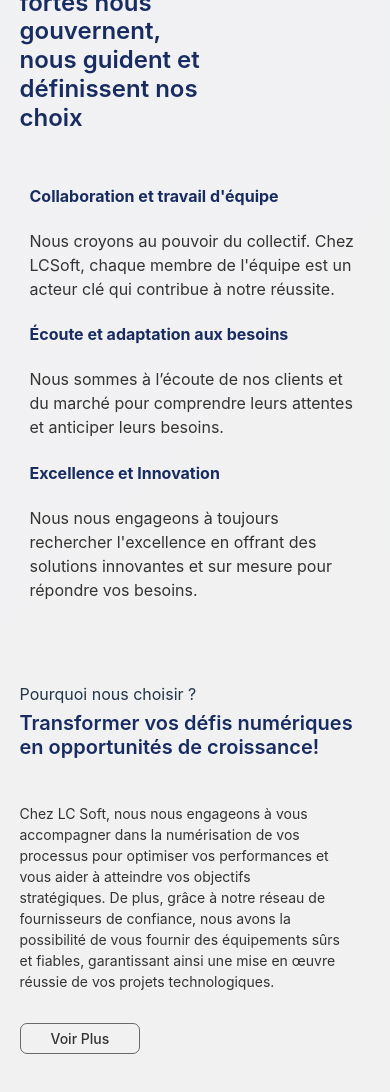
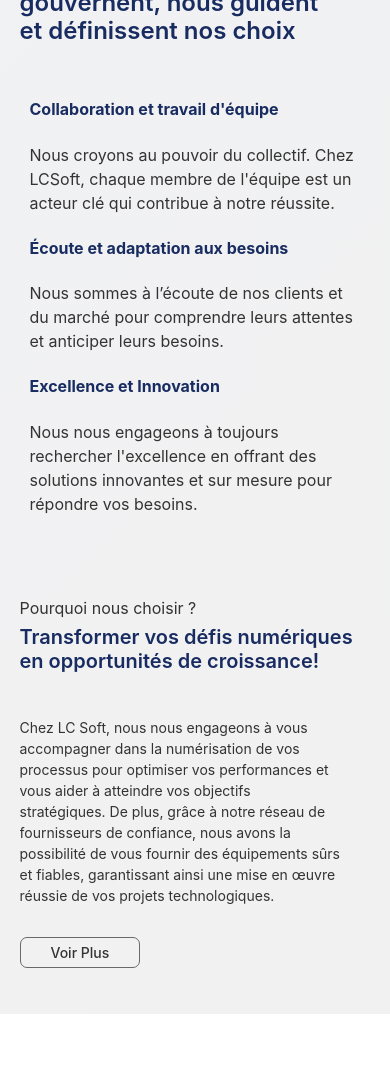
Before and after one commit to Didokapanga/labocongosoft, a React (Vite) app: page / in a window 390 px wide. Shown: the part 2294-3386 px from the top of the page. After the commit the page ends 3308 px from the top, so only its background shows below. Built offline with nearby package versions, Linux system fonts and the light colour scheme.

Commit message:
teams components 7

```diff
--- a/src/components/Teams/Teams.css
+++ b/src/components/Teams/Teams.css
@@ -50,6 +50,10 @@
 .teams-left .teams-secondary-text {
     margin: 0;
     line-height: 1.1;
+}
+
+.teams-left .teams-primary-text {
+    color: var(--text);
 }
 
 .teams-right {
@@ -177,6 +181,12 @@
     }
 }
 
+@media (max-width:900px) {
+    .teams-right .title-team .h2 {
+        margin-right: 25%;
+    }
+}
+
 @media (max-width:600px) {
     .teams-content {
         flex-direction: column;
@@ -225,6 +235,10 @@
         font-size: 14px;
         padding: 6px 30px;
     }
+
+    .teams-right .title-team .h2 {
+        margin-right: 10%;
+    }
 }
 
 @media (max-width:1000px) {
--- a/src/components/Teams/Teams.jsx
+++ b/src/components/Teams/Teams.jsx
@@ -63,7 +63,7 @@ const Teams = () => {
 
                 <div className="teams-right">
                     <span className='title-team secondary-text'>
-                        <h2>Des valeurs fortes nous gouvernent, nous guident et définissent nos choix</h2>
+                        <h2 className='h2'>Des valeurs fortes nous gouvernent, nous guident et définissent nos choix</h2>
                     </span>
                     <ul className='teams-animate-top'>
                         {teams.map((team, index) => (
```
